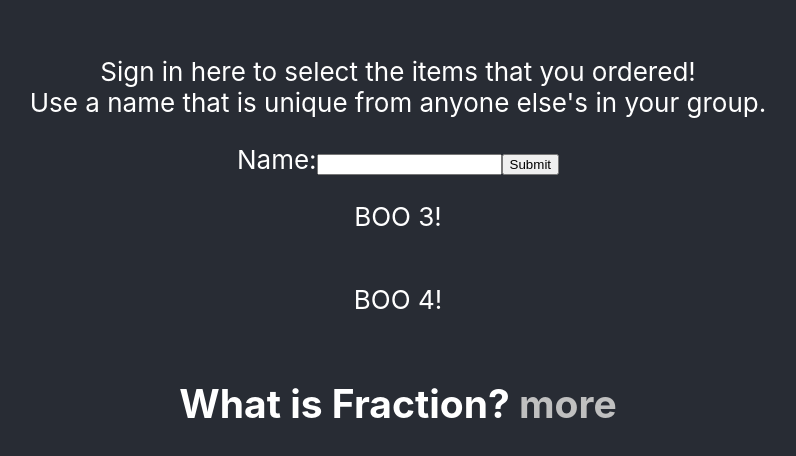
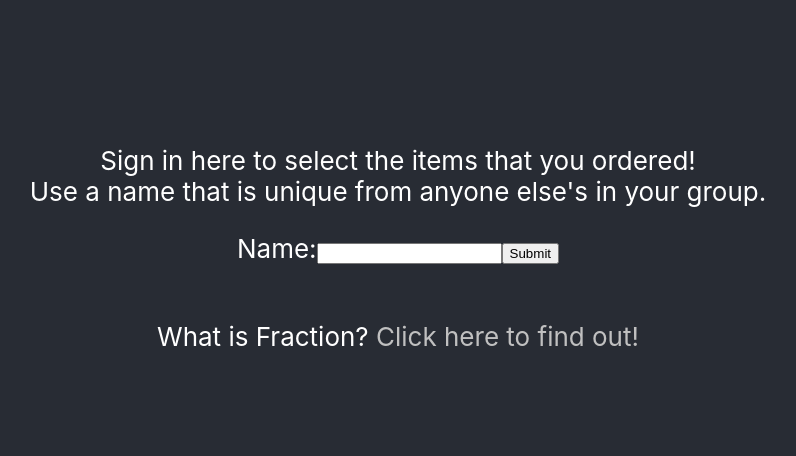
Before and after one commit to dterr/fraction, a React (Create React App) app: page /page4/1 in a window 1280 px wide. Shown: the part 152-608 px from the top of the page, without its empty margins (242-1038 px from the left). Built offline with nearby package versions, Linux system fonts and the light colour scheme.

Commit message:
typeface editing

```diff
--- a/src/components/Page4.js
+++ b/src/components/Page4.js
@@ -130,8 +130,7 @@ class Page4 extends React.Component {
           <div className="App">
               <header className="App-header">
                 {this.renderPage4()}
-                <p>BOO 3!</p>
-                <p>BOO 4!</p>
+                <br></br>
                 <Content />
               </header>
           </div>
--- a/src/components/WhatIsFraction.js
+++ b/src/components/WhatIsFraction.js
@@ -11,7 +11,7 @@ const WhatIsFraction = ({children}) => {
         <p className="text">
             {whatIs ? text.slice(0, 18) : text}
             <span onClick={toggleWhatIs} className="read-or-hide">
-                {whatIs ? "more" : "less"}
+                {whatIs ? "Click here to find out!" : " hide"}
             </span>
         </p>
     );
@@ -20,7 +20,6 @@ const WhatIsFraction = ({children}) => {
 const Content = () => {
     return (
         <div className="container">
-            <h2>
                 <WhatIsFraction>
                 What is Fraction? Fraction is a web-based application that allows you to upload a
                 receipt from a meal (or other activity!) that was shared between
@@ -31,7 +30,6 @@ const Content = () => {
                 easier for you to enjoy that precious time with your friends without
                 worry.
                 </WhatIsFraction>
-            </h2>
         </div>
     );
 };
```
